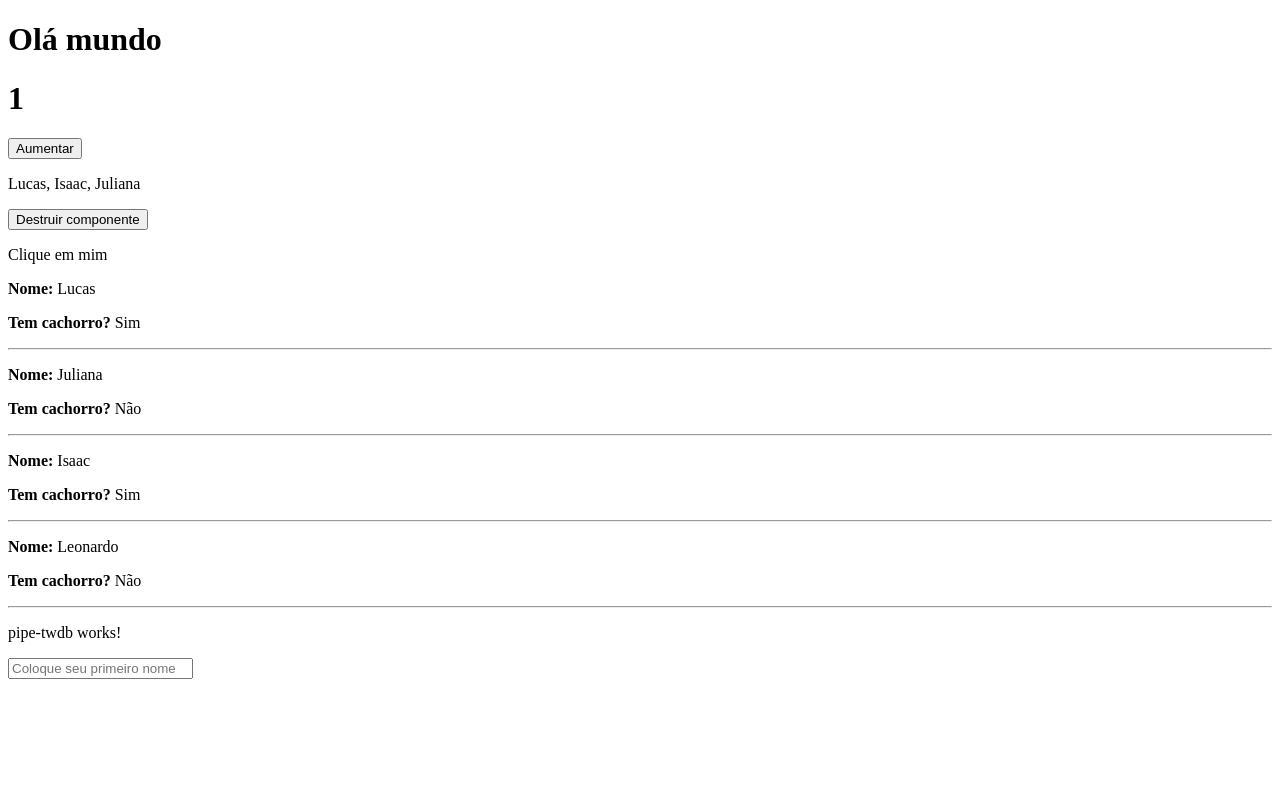
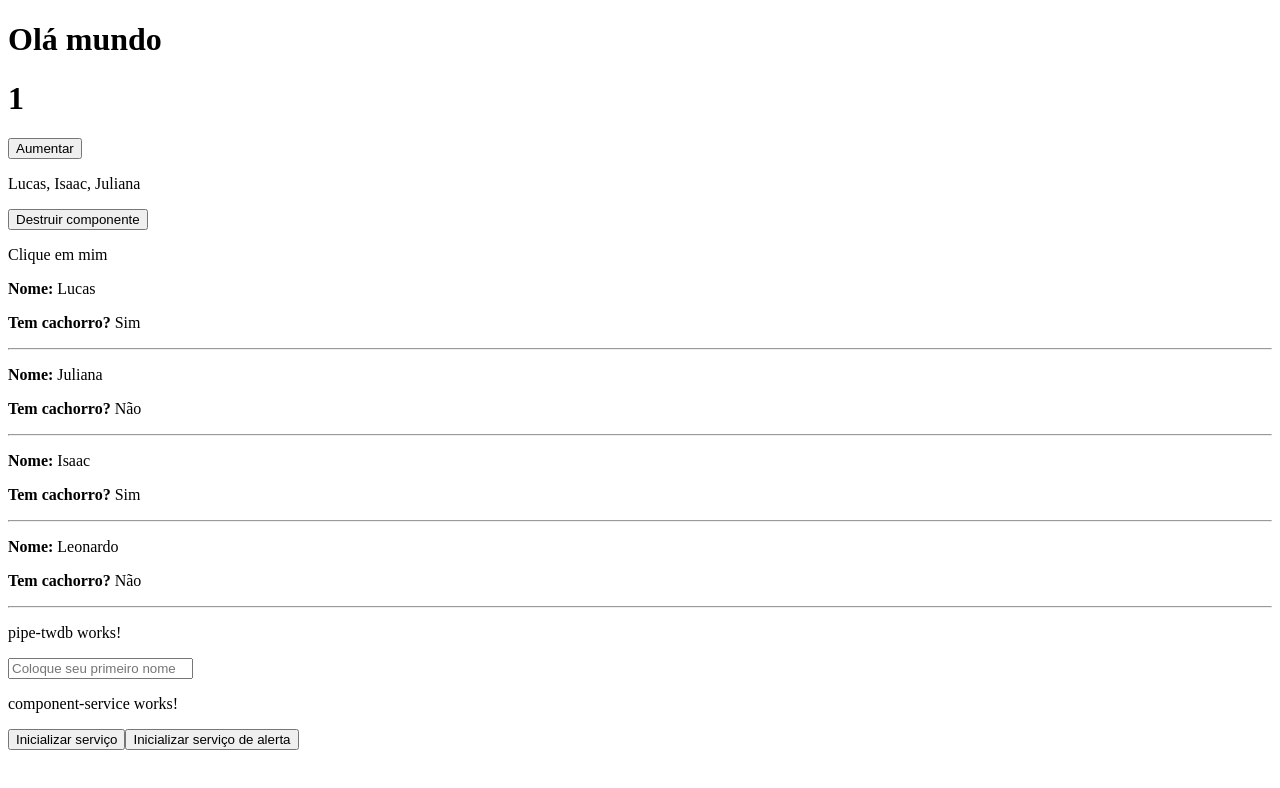
Before and after one commit to Luiz-Hen-Reis/angular-tutorial, an Angular app: page / in a window 1280 px wide. Shown: the top 788 px of the page. Built offline with nearby package versions, Linux system fonts and the light colour scheme.

Commit message:
services

```diff
--- a/src/app/app.component.html
+++ b/src/app/app.component.html
@@ -3,3 +3,4 @@
 <app-events></app-events>
 <app-list-renders></app-list-renders>
 <app-pipe-twdb></app-pipe-twdb>
+<app-component-service></app-component-service>
--- a/src/app/app.module.ts
+++ b/src/app/app.module.ts
@@ -9,6 +9,7 @@ import { EventsComponent } from './components/events/events.component';
 import { ListRendersComponent } from './components/list-renders/list-renders.component';
 import { PipeTwdbComponent } from './components/pipe-twdb/pipe-twdb.component';
 import { FormsModule } from '@angular/forms';
+import { ComponentServiceComponent } from './components/component-service/component-service.component';
 
 @NgModule({
   declarations: [
@@ -18,6 +19,7 @@ import { FormsModule } from '@angular/forms';
     EventsComponent,
     ListRendersComponent,
     PipeTwdbComponent,
+    ComponentServiceComponent,
   ],
   imports: [BrowserModule, AppRoutingModule, FormsModule],
   providers: [],
--- /dev/null
+++ b/src/app/components/component-service/component-service.component.html
@@ -0,0 +1,3 @@
+<p>component-service works!</p>
+<button (click)="callConsoleService()">Inicializar serviço</button>
+<button (click)="callAlertService()">Inicializar serviço de alerta</button>
--- /dev/null
+++ b/src/app/components/component-service/component-service.component.ts
@@ -0,0 +1,19 @@
+import { Component } from '@angular/core';
+import { TestListService } from 'src/app/services/test-service/test-list.service';
+
+@Component({
+  selector: 'app-component-service',
+  templateUrl: './component-service.component.html',
+  styleUrls: ['./component-service.component.css'],
+})
+export class ComponentServiceComponent {
+  constructor(private service: TestListService) {}
+
+  callConsoleService() {
+    this.service.consoleService();
+  }
+
+  callAlertService() {
+    this.service.alertService();
+  }
+}
--- /dev/null
+++ b/src/app/services/test-service/test-list.service.ts
@@ -0,0 +1,18 @@
+import { Injectable } from '@angular/core';
+
+@Injectable({
+  providedIn: 'root',
+})
+export class TestListService {
+  constructor() {}
+
+  consoleService() {
+    console.log('Serviço iniciado 1');
+    console.log('Serviço iniciado 2');
+    console.log('Serviço iniciado 3');
+  }
+
+  alertService() {
+    alert('Serviço iniciado!');
+  }
+}
```
Also changed, not shown: src/app/components/component-service/component-service.component.css (added), 2 other files (tests, documents, lock files or other folders).
